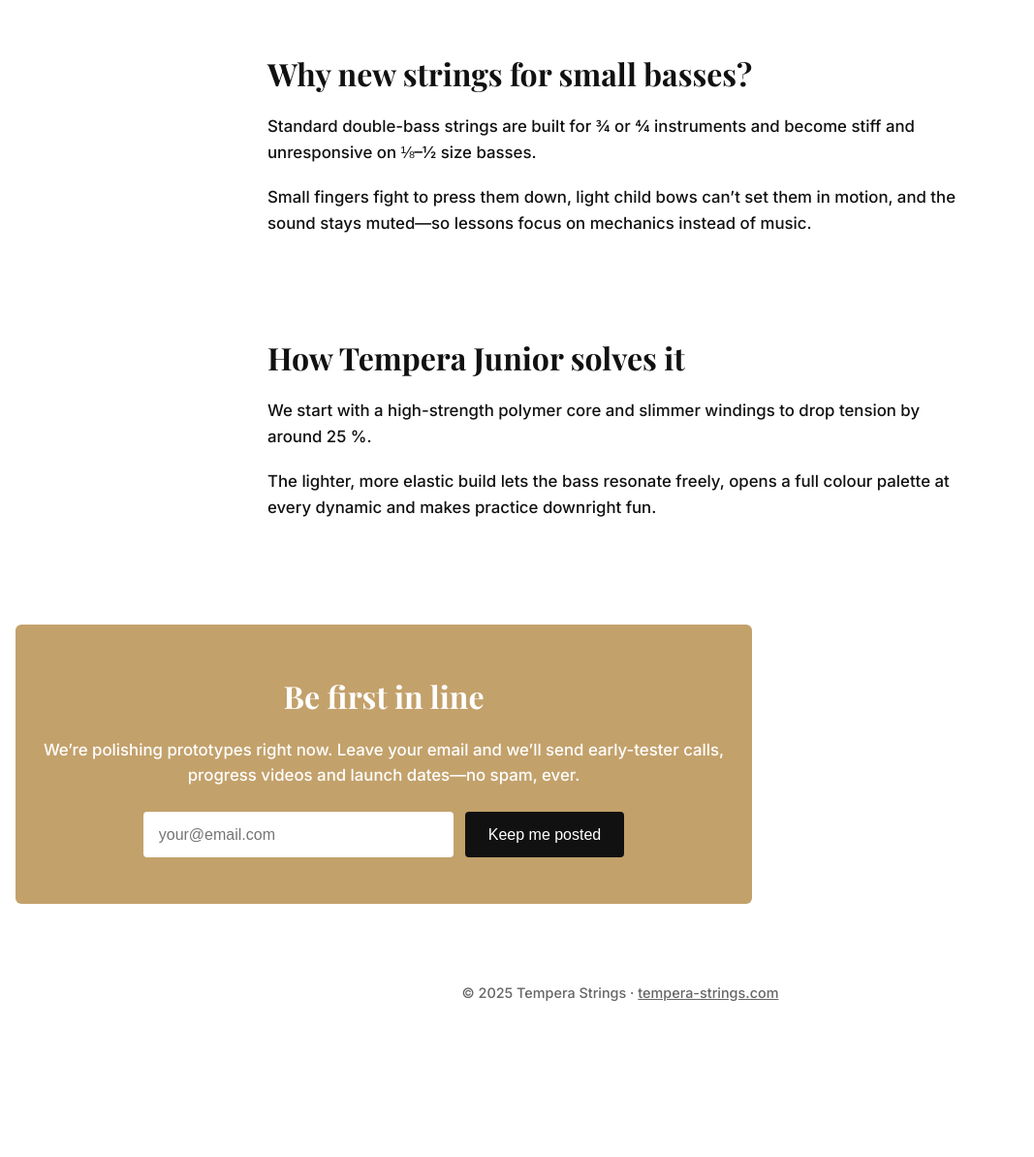
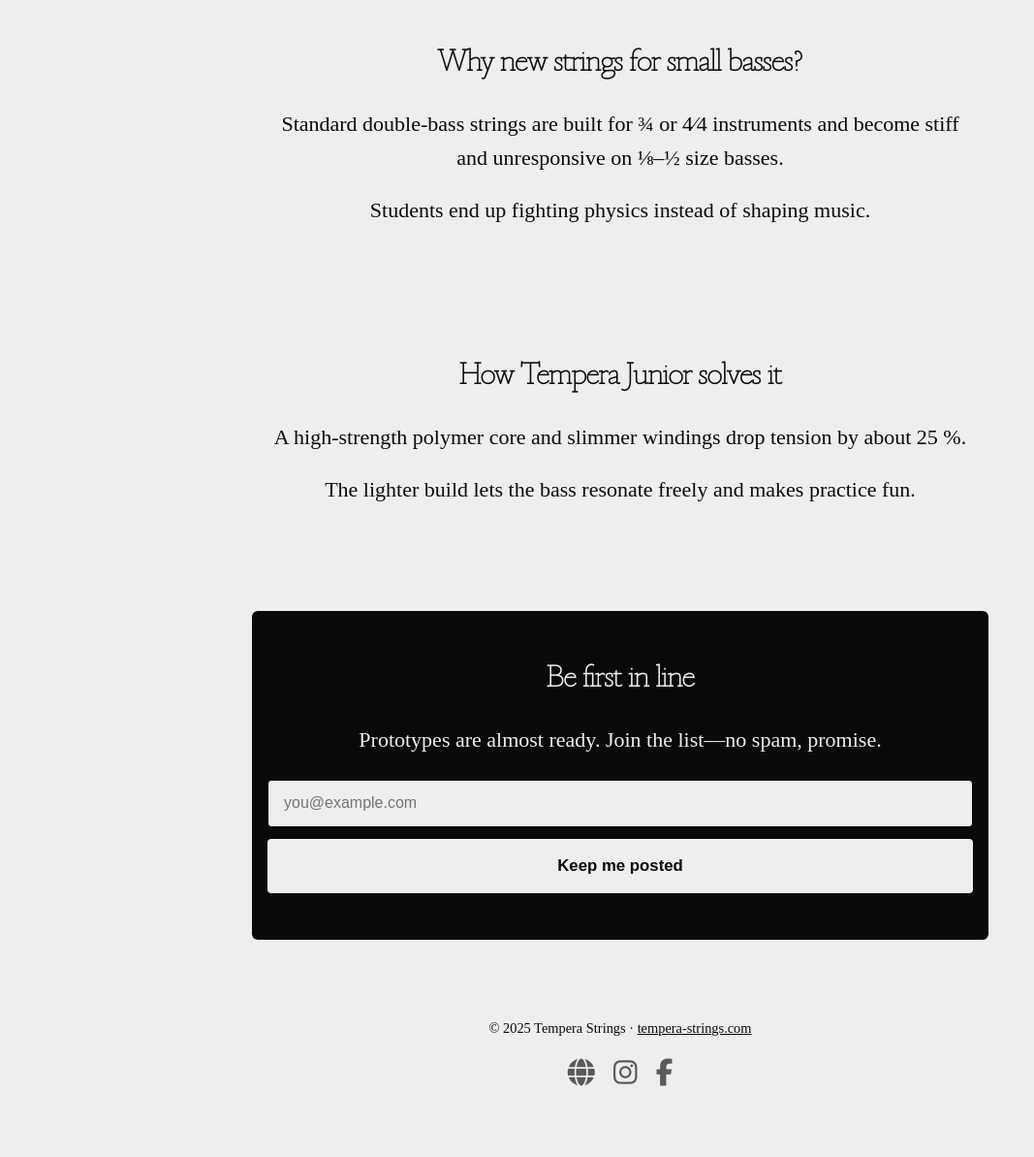
Before and after one commit to 4atatime/tempera-junior, a plain HTML site: page index.html in a window 1280 px wide. Shown: the part 252-1445 px from the top of the page at 97% size, without its empty margins (0-1067 px from the left). Before the commit the page ends 1351 px from the top, so only its background shows below. Drawn offline with nearby package versions, Linux system fonts and the light colour scheme.

Commit message:
lan switch, icons, glossary

```diff
--- a/index.html
+++ b/index.html
@@ -4,126 +4,33 @@
   <meta charset="utf-8">
   <title>Tempera Junior – Strings that Grow with You</title>
   <meta name="viewport" content="width=device-width, initial-scale=1">
-  <!-- Google Fonts -->
-  <link href="https://fonts.googleapis.com/css2?family=Playfair+Display:wght@400;700&family=Inter:wght@300;500&display=swap" rel="stylesheet">
-  <style>
-    :root{
-      --color-bg:#ffffff;
-      --color-text:#111111;
-      --color-accent:#c3a16b;
-    }
-    *{box-sizing:border-box;margin:0;padding:0;}
-    body{
-      font-family:'Inter',sans-serif;
-      color:var(--color-text);
-      background:var(--color-bg);
-      line-height:1.6;
-    }
-    header{
-      padding:3rem 1rem 2rem;
-      text-align:center;
-      position:relative;
-    }
-    /* language switch */
-    .lang-switch{
-      position:absolute;
-      top:1rem;
-      right:1rem;
-      font-size:0.95rem;
-    }
-    .lang-switch button{
-      background:none;
-      border:0;
-      cursor:pointer;
-      padding:0.3rem 0.6rem;
-      color:var(--color-text);
-      font-weight:600;
-    }
-    .lang-switch button.active{
-      color:var(--color-accent);
-    }
-    header img{
-      max-width:420px;
-      width:70%;
-      height:auto;
-    }
-    h2{
-      font-family:'Playfair Display',serif;
-      font-size:2rem;
-      margin-bottom:1rem;
-    }
-    section{
-      max-width:760px;
-      margin:0 auto;
-      padding:2.5rem 1rem;
-    }
-    .accent{color:var(--color-accent);}
-    p{margin-bottom:1.2rem;font-size:1.05rem;}
-    /* signup box */
-    .cta{
-      background:var(--color-accent);
-      color:#fff;
-      border-radius:6px;
-      text-align:center;
-      padding:3rem 1rem;
-      margin:3rem 1rem;
-    }
-    .cta h2{color:#fff;}
-    form{
-      margin-top:1.5rem;
-      display:flex;
-      flex-wrap:wrap;
-      gap:0.75rem;
-      justify-content:center;
-    }
-    input[type="email"]{
-      padding:0.9rem 1rem;
-      font-size:1rem;
-      border:0;
-      border-radius:4px;
-      flex:1 1 260px;
-      max-width:320px;
-    }
-    button[type="submit"]{
-      padding:0.9rem 1.5rem;
-      font-size:1rem;
-      border:0;
-      border-radius:4px;
-      background:#111;
-      color:#fff;
-      cursor:pointer;
-      transition:background 0.25s;
-    }
-    button[type="submit"]:hover{background:#333;}
-    footer{
-      text-align:center;
-      padding:2rem 1rem 4rem;
-      font-size:0.9rem;
-      color:#666;
-    }
-    /* language visibility */
-    .lang-de{display:none;}
-    /* mobile tweaks */
-    @media (max-width:480px){
-      h2{font-size:1.6rem;}
-    }
-  </style>
+
+  <!-- heading font -->
+  <link rel="preload" href="assets/fonts/MarianWeb1554-Regular.woff2"
+        as="font" type="font/woff2" crossorigin>
+
+  <!-- favicon -->
+  <link rel="icon" type="image/png" sizes="32x32" href="assets/favicon.png">
+
+  <!-- Font Awesome icons -->
+  <link rel="stylesheet"
+        href="https://cdnjs.cloudflare.com/ajax/libs/font-awesome/6.5.1/css/all.min.css"
+        referrerpolicy="no-referrer"/>
+
+  <link rel="stylesheet" href="style.css">
 </head>
+
 <body>
-
   <header>
-    <!-- Language switcher -->
     <div class="lang-switch">
       <button id="btn-en" class="active" data-lang="en">EN</button> |
       <button id="btn-de" data-lang="de">DE</button>
     </div>
 
-    <!-- Replace src with your final SVG or PNG -->
     <img src="assets/logo-tempera-junior.svg" alt="Tempera Junior logo">
   </header>
 
   <main>
-    <!-- WHY SECTION -->
     <section id="why">
       <h2 class="lang-en">Why new strings for small basses?</h2>
       <h2 class="lang-de">Warum neue Saiten für kleine Bässe?</h2>
@@ -131,32 +38,31 @@
       <p class="lang-en">Standard double-bass strings are built for ¾ or 4⁄4 instruments and become stiff and unresponsive on ⅛–½ size basses.</p>
       <p class="lang-de">Gewöhnliche Kontrabass-Saiten sind für ¾- oder 4⁄4-Instrumente ausgelegt und werden auf ⅛–½-Größen hart und schwer spielbar.</p>
 
-      <p class="lang-en">Small fingers fight to press them down, light child bows can’t set them in motion, and the sound stays muted—so lessons focus on mechanics instead of music.</p>
-      <p class="lang-de">Kleine Hände müssen unnötig drücken, leichte Kinderbögen bringen die Saiten kaum zum Schwingen, und der Klang bleibt dumpf – die Stunde dreht sich um Physik statt um Musik.</p>
+      <p class="lang-en">Students end up fighting physics instead of shaping music.</p>
+      <p class="lang-de">Schüler kämpfen mit der Physik statt Musik zu machen.</p>
     </section>
 
-    <!-- HOW SECTION -->
     <section id="how">
       <h2 class="lang-en">How Tempera Junior solves it</h2>
       <h2 class="lang-de">Wie Tempera Junior das löst</h2>
 
-      <p class="lang-en">We start with a high-strength polymer core and slimmer windings to drop tension by around 25 %.</p>
+      <p class="lang-en">A high-strength polymer core and slimmer windings drop tension by about 25 %.</p>
       <p class="lang-de">Ein hochfester Polymer-Kern und schlankere Umspinnungen senken die Zugkraft um ca. 25 %.</p>
 
-      <p class="lang-en">The lighter, more elastic build lets the bass resonate freely, opens a full colour palette at every dynamic and makes practice downright fun.</p>
-      <p class="lang-de">Die leichtere, elastischere Konstruktion lässt den Bass freier schwingen, eröffnet eine volle Farbpalette in jeder Lautstärke und macht das Üben richtig spaßig.</p>
+      <p class="lang-en">The lighter build lets the bass resonate freely and makes practice fun.</p>
+      <p class="lang-de">Die leichtere Konstruktion lässt den Bass freier schwingen und macht das Üben spaßig.</p>
     </section>
 
-    <!-- SIGN-UP SECTION -->
+    <!-- centred CTA -->
     <section class="cta" id="signup">
       <h2 class="accent lang-en">Be first in line</h2>
       <h2 class="accent lang-de">Sei ganz vorn dabei</h2>
 
-      <p class="lang-en">We’re polishing prototypes right now. Leave your email and we’ll send early-tester calls, progress videos and launch dates—no spam, ever.</p>
-      <p class="lang-de">Die Prototypen stehen kurz vor dem Feinschliff. Trag deine E-Mail ein und erhalte Einladungen zum Testen, Fortschritts-Videos und Launch-News – garantiert spamfrei.</p>
+      <p class="lang-en">Prototypes are almost ready. Join the list—no spam, promise.</p>
+      <p class="lang-de">Die Prototypen sind fast fertig. Trag dich ein – garantiert spamfrei.</p>
 
       <form action="https://example.com/subscribe" method="POST">
-        <input type="email" name="EMAIL" placeholder="your@email.com" required>
+        <input type="email" name="EMAIL" placeholder="you@example.com" required>
         <button type="submit" class="lang-en">Keep me posted</button>
         <button type="submit" class="lang-de">Informiert mich</button>
       </form>
@@ -164,35 +70,47 @@
   </main>
 
   <footer>
-    © 2025 Tempera Strings · <a href="https://tempera-strings.com/de" style="color:inherit;text-decoration:underline;">tempera-strings.com</a>
+    <div>© 2025 Tempera Strings ·
+      <a href="https://tempera-strings.com/de" target="_blank" rel="noopener">tempera-strings.com</a>
+    </div>
+
+    <div class="social-links">
+      <a class="social-icon" href="https://tempera-strings.com/de"            aria-label="Website"   target="_blank" rel="noopener">
+        <i class="fa-solid fa-globe"></i>
+      </a>
+      <a class="social-icon" href="https://www.instagram.com/temperastrings/" aria-label="Instagram" target="_blank" rel="noopener">
+        <i class="fa-brands fa-instagram"></i>
+      </a>
+      <a class="social-icon" href="https://www.facebook.com/temperastrings"   aria-label="Facebook"  target="_blank" rel="noopener">
+        <i class="fa-brands fa-facebook-f"></i>
+      </a>
+    </div>
   </footer>
 
   <script>
-    // simple language toggle
+    /* language switch */
     const btnEN = document.getElementById('btn-en');
     const btnDE = document.getElementById('btn-de');
-    const enEls  = document.querySelectorAll('.lang-en');
-    const deEls  = document.querySelectorAll('.lang-de');
+    const enEls = document.querySelectorAll('.lang-en');
+    const deEls = document.querySelectorAll('.lang-de');
 
-    function switchLang(to){
-      if(to === 'de'){
-        enEls.forEach(el=>el.style.display='none');
-        deEls.forEach(el=>el.style.display='');
-        document.documentElement.lang='de';
-        btnDE.classList.add('active');
-        btnEN.classList.remove('active');
-      }else{
-        deEls.forEach(el=>el.style.display='none');
-        enEls.forEach(el=>el.style.display='');
-        document.documentElement.lang='en';
-        btnEN.classList.add('active');
-        btnDE.classList.remove('active');
+    const show = list => list.forEach(el =>
+      el.style.display = ['BUTTON','A','SPAN','I'].includes(el.tagName) ? 'inline-block' : 'block');
+    const hide = list => list.forEach(el => el.style.display = 'none');
+
+    const switchLang = lang => {
+      if (lang === 'de') {
+        hide(enEls); show(deEls);
+        document.documentElement.lang = 'de';
+        btnDE.classList.add('active'); btnEN.classList.remove('active');
+      } else {
+        hide(deEls); show(enEls);
+        document.documentElement.lang = 'en';
+        btnEN.classList.add('active'); btnDE.classList.remove('active');
       }
-    }
-
-    btnEN.addEventListener('click',()=>switchLang('en'));
-    btnDE.addEventListener('click',()=>switchLang('de'));
+    };
+    btnEN.onclick = () => switchLang('en');
+    btnDE.onclick = () => switchLang('de');
   </script>
-
 </body>
 </html>
--- a/style.css
+++ b/style.css
@@ -1,117 +1,149 @@
-:root{
-  --color-bg:#ffffff;
-  --color-text:#111111;
-  --color-accent:#c3a16b;
+/* ───  FONTS ────────────────────────── */
+@font-face{
+  font-family:"Marian Web 1554";
+  src:url("assets/fonts/MarianWeb1554-Regular.woff2") format("woff2"),
+      url("assets/fonts/MarianWeb1554-Regular.woff")  format("woff");
+  font-weight:400;
+  font-style:normal;
+  font-display:swap;
 }
 
-*{box-sizing:border-box;margin:0;padding:0;}
+/* ───  PALETTE ──────────────────────── */
+:root{
+  --bg:#eeeeee;
+  --text:#0a0a0a;
+  --cta-bg:#0a0a0a;
+  --cta-btn-bg:#eeeeee;
+  --cta-btn-text:#0a0a0a;
+  --icon-init:#5a5a5a;      /* grey default */
+  --icon-hover:#0a0a0a;     /* dark on hover */
+}
+
+/* ───  BASE ─────────────────────────── */
+*{margin:0;padding:0;box-sizing:border-box;}
 
 body{
-  font-family:'Inter',sans-serif;
-  color:var(--color-text);
-  background:var(--color-bg);
+  font-family:"Times New Roman", Times, serif;
+  font-size:22px;
   line-height:1.6;
+  background:var(--bg);
+  color:var(--text);
+  text-align:center;
 }
 
+/* ───  HEADER ───────────────────────── */
 header{
   padding:3rem 1rem 2rem;
-  text-align:center;
-  position:relative;           /* NEW: so the lang switch can sit top-right */
+  position:relative;
+  display:flex;
+  flex-direction:column;
+  align-items:center;
 }
 
-/* ---------- NEW: language switch buttons ---------- */
 .lang-switch{
-  position:absolute;
-  top:1rem;
-  right:1rem;
-  font-size:0.95rem;
+  position:absolute; top:1rem; right:1rem;
+  font-size:1.25rem; font-weight:700;
 }
 .lang-switch button{
-  background:none;
-  border:0;
-  cursor:pointer;
-  padding:0.3rem 0.6rem;
-  color:var(--color-text);
-  font-weight:600;
+  background:none; border:0; cursor:pointer;
+  padding:0.35rem 0.8rem;
 }
-.lang-switch button.active{
-  color:var(--color-accent);
-}
-/* --------------------------------------------------- */
+.lang-switch button.active{color:var(--text);}
 
-header img{
-  max-width:420px;
-  width:70%;
-  height:auto;
-}
+header img{max-width:420px;width:70%;height:auto;}
 
+/* ───  TYPOGRAPHY ───────────────────── */
 h2{
-  font-family:'Playfair Display',serif;
+  font-family:"Marian Web 1554", serif;
   font-size:2rem;
   margin-bottom:1rem;
 }
 
+/* ───  CONTENT SECTIONS ─────────────── */
 section{
   max-width:760px;
-  margin:0 auto;
+  margin:0 auto 2rem;
   padding:2.5rem 1rem;
 }
+p{margin-bottom:1.2rem;}
 
-.accent{color:var(--color-accent);}
-p{margin-bottom:1.2rem;font-size:1.05rem;}
+/* ───  CTA PANEL ────────────────────── */
+.cta{
+  background:var(--cta-bg);
+  color:var(--bg);
+  border-radius:6px;
+  padding:3rem 1rem;
+  margin:3rem auto;
+  max-width:760px;
+}
+.cta h2{color:var(--bg);}
 
-/* signup box */
-.cta{
-  background:var(--color-accent);
-  color:#fff;
-  border-radius:6px;
-  text-align:center;
-  padding:3rem 1rem;
-  margin:3rem 1rem;
-}
-.cta h2{color:#fff;}
-
-form{
+.cta form{
   margin-top:1.5rem;
   display:flex;
-  flex-wrap:wrap;
+  flex-direction:column;
   gap:0.75rem;
-  justify-content:center;
 }
-
 input[type="email"]{
   padding:0.9rem 1rem;
   font-size:1rem;
-  border:0;
+  border:1px solid var(--text);
   border-radius:4px;
-  flex:1 1 260px;
-  max-width:320px;
+  background:var(--bg);
+  color:var(--text);
+}
+button[type="submit"]{
+  padding:1rem 1.5rem;
+  font-size:1.05rem;
+  font-weight:700;
+  border:2px solid var(--cta-btn-bg);
+  border-radius:4px;
+  background:var(--cta-btn-bg);
+  color:var(--cta-btn-text);
+  cursor:pointer;
+  transition:background .25s,color .25s,font-weight .25s;
+}
+button[type="submit"]:hover{
+  background:var(--text);
+  color:var(--bg);
+  font-weight:800;                 /* bolder only */
 }
 
-button[type="submit"]{
-  padding:0.9rem 1.5rem;
-  font-size:1rem;
-  border:0;
-  border-radius:4px;
-  background:#111;
-  color:#fff;
-  cursor:pointer;
-  transition:background 0.25s;
-}
-button[type="submit"]:hover{background:#333;}
-
+/* ───  FOOTER ───────────────────────── */
 footer{
-  text-align:center;
+  display:flex;
+  flex-direction:column;
+  gap:0.8rem;
+  align-items:center;
   padding:2rem 1rem 4rem;
   font-size:0.9rem;
-  color:#666;
+}
+footer a{color:var(--text);text-decoration:underline;}
+
+/* plain social icons */
+.social-links{display:flex;gap:1.2rem;}
+.social-icon{
+  font-size:28px;                 /* larger glyph */
+  color:var(--icon-init);
+  transition:color .25s;
+  filter:grayscale(100%);
+}
+.social-icon:hover{
+  color:var(--icon-hover);
+  filter:grayscale(0%);
+}
+.social-icon:active{
+  color:#8c8c8c;
 }
 
-/* ---------- NEW: language display helper ---------- */
-.lang-de{display:none;}        /* German hidden by default */
-/* --------------------------------------------------- */
+/* ───  LANGUAGE VISIBILITY ─────────── */
+.lang-de{display:none;}
 
-/* mobile tweaks */
-@media (max-width:480px){
+/* ───  MOBILE ───────────────────────── */
+@media(max-width:480px){
   h2{font-size:1.6rem;}
+  header{padding:2rem 1rem 1rem;}
+  section{padding:1.5rem 1rem;}
+  .cta{padding:2rem 1rem;margin:2rem auto;}
+  footer{padding:1rem 1rem 2rem;font-size:0.85rem;}
 }
```
Also changed, not shown: assets/favicon.png (added), assets/fonts/MarianWeb1554-Regular.woff (added), assets/fonts/MarianWeb1554-Regular.woff2 (added).
